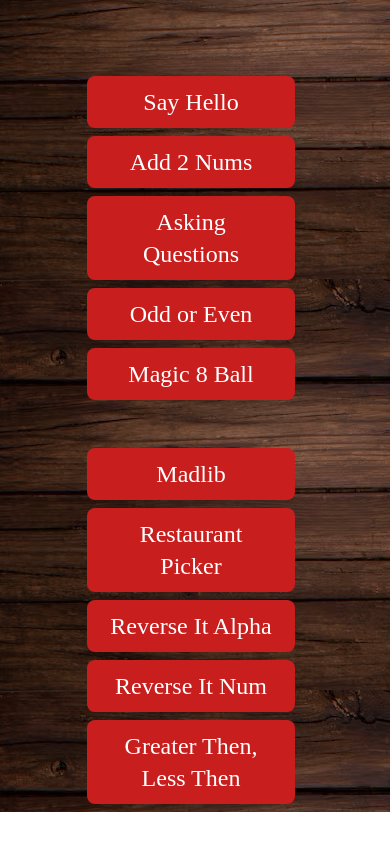
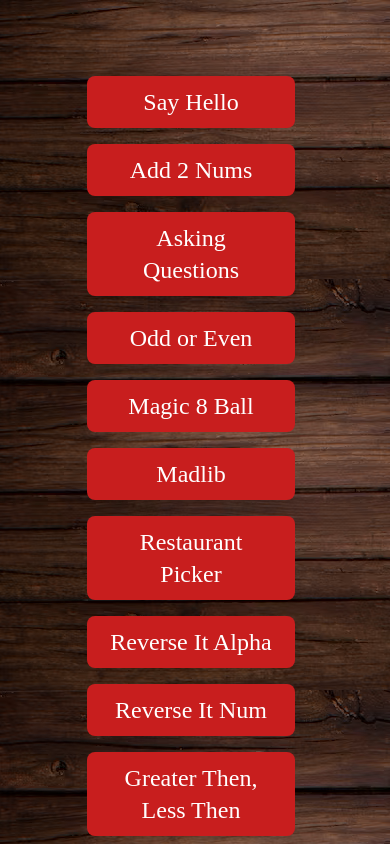
Before and after one commit to mkheck13/All4OneFrontEnd, a website: page index.html in a window 390 px wide. Shown: the part 132-976 px from the top of the page. Before the commit the page ends 944 px from the top, so only its background shows below. Drawn offline with nearby package versions, Linux system fonts and the light colour scheme; a web font is replaced by a local one.

Commit message:
noticed small issues while viewing it on my phone, fixed them.

```diff
--- a/index.html
+++ b/index.html
@@ -25,7 +25,7 @@
 
     <!-- Buttons -->
     <main class="">
-      <div class="grid grid-cols-[repeat(auto-fit,minmax(250px,1fr))] place-items-center mt-10">
+      <div class="grid grid-cols-[repeat(auto-fit,minmax(250px,1fr))] place-items-center gap-2 mt-3">
         <a href="./pages/sayhellopage.html">
           <button
             type="button"
@@ -71,7 +71,7 @@
           </button>
         </a>
       </div>
-      <div class="grid grid-cols-[repeat(auto-fit,minmax(250px,1fr))] place-items-center mt-10">
+      <div class="grid grid-cols-[repeat(auto-fit,minmax(250px,1fr))] place-items-center gap-2 mt-2">
         <a href="./pages/mablibpage.html">
           <button
             type="button"
```
Also changed, not shown: pages/mablibpage.html (+1 -1 lines), src/output.css.
